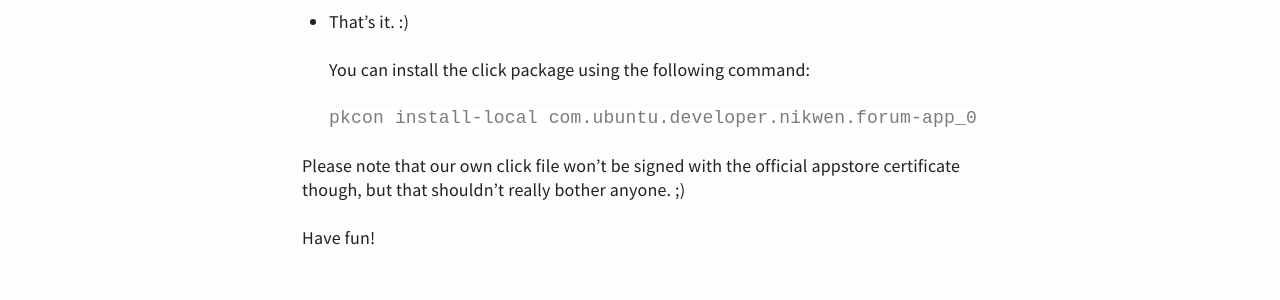
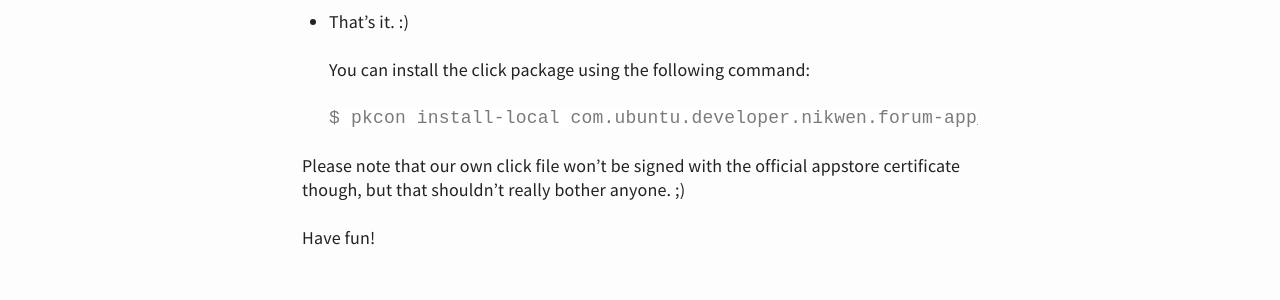
Before and after one commit to nikwen/nikwen.github.io, a Jekyll site: the page built from _posts/2016-02-05-rebuilding-a-click-file-for-an-installed-application.md, in a window 1280 px wide. Shown: the part 1173-1473 px from the top of the page. Built offline with Jekyll 4.4.1, drawn with Linux system fonts in a browser that asks for light colours.

Commit message:
Add $ in front of command

````diff
--- a/_posts/2016-02-05-rebuilding-a-click-file-for-an-installed-application.md
+++ b/_posts/2016-02-05-rebuilding-a-click-file-for-an-installed-application.md
@@ -37,7 +37,7 @@
   You can install the click package using the following command:
 
   ```
-  pkcon install-local com.ubuntu.developer.nikwen.forum-app_0.3.1_all.click --allow-untrusted
+  $ pkcon install-local com.ubuntu.developer.nikwen.forum-app_0.3.1_all.click --allow-untrusted
   ```
 
 Please note that our own click file won't be signed with the official appstore certificate though, but that shouldn't really bother anyone. ;)
````
